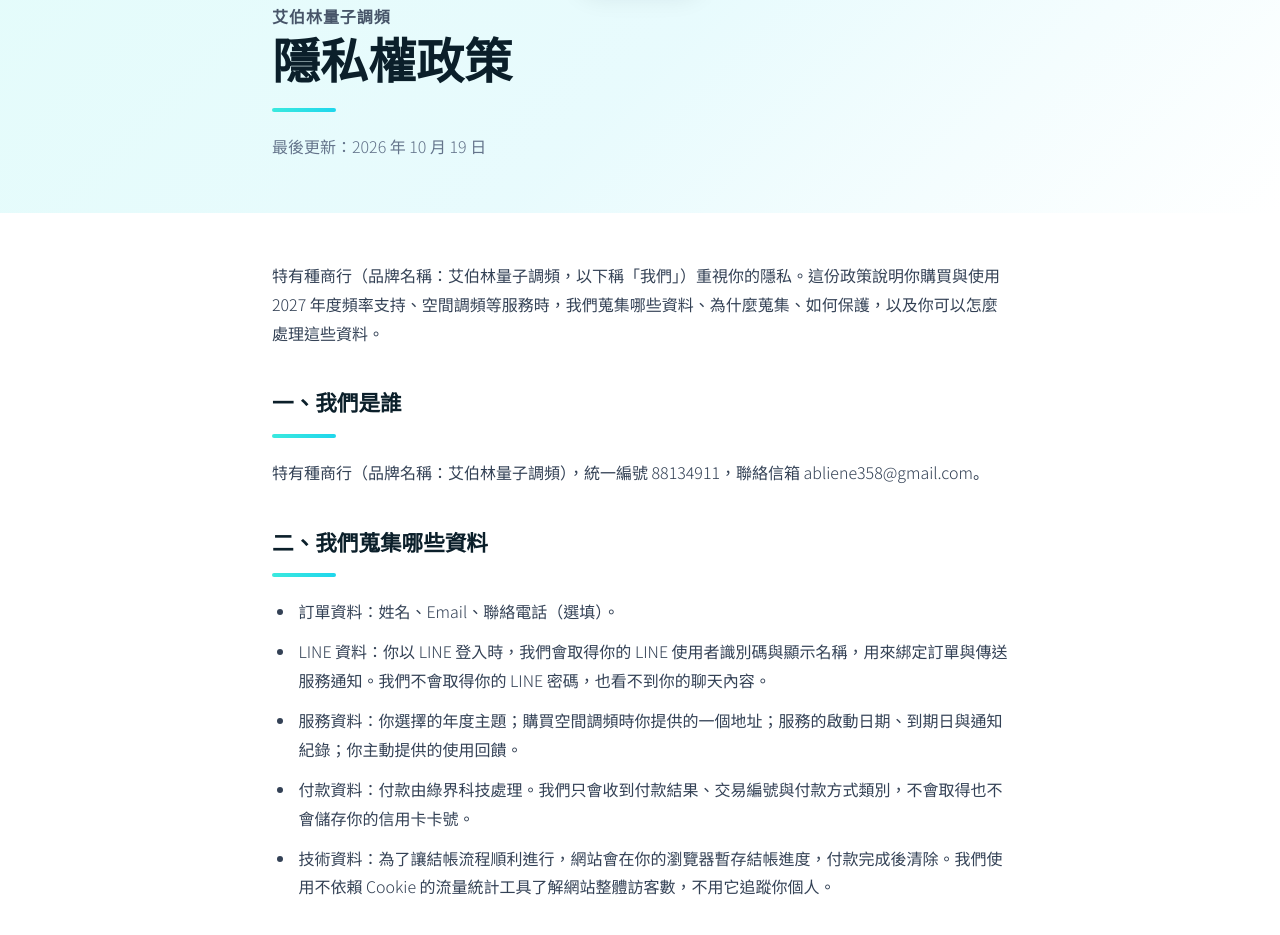
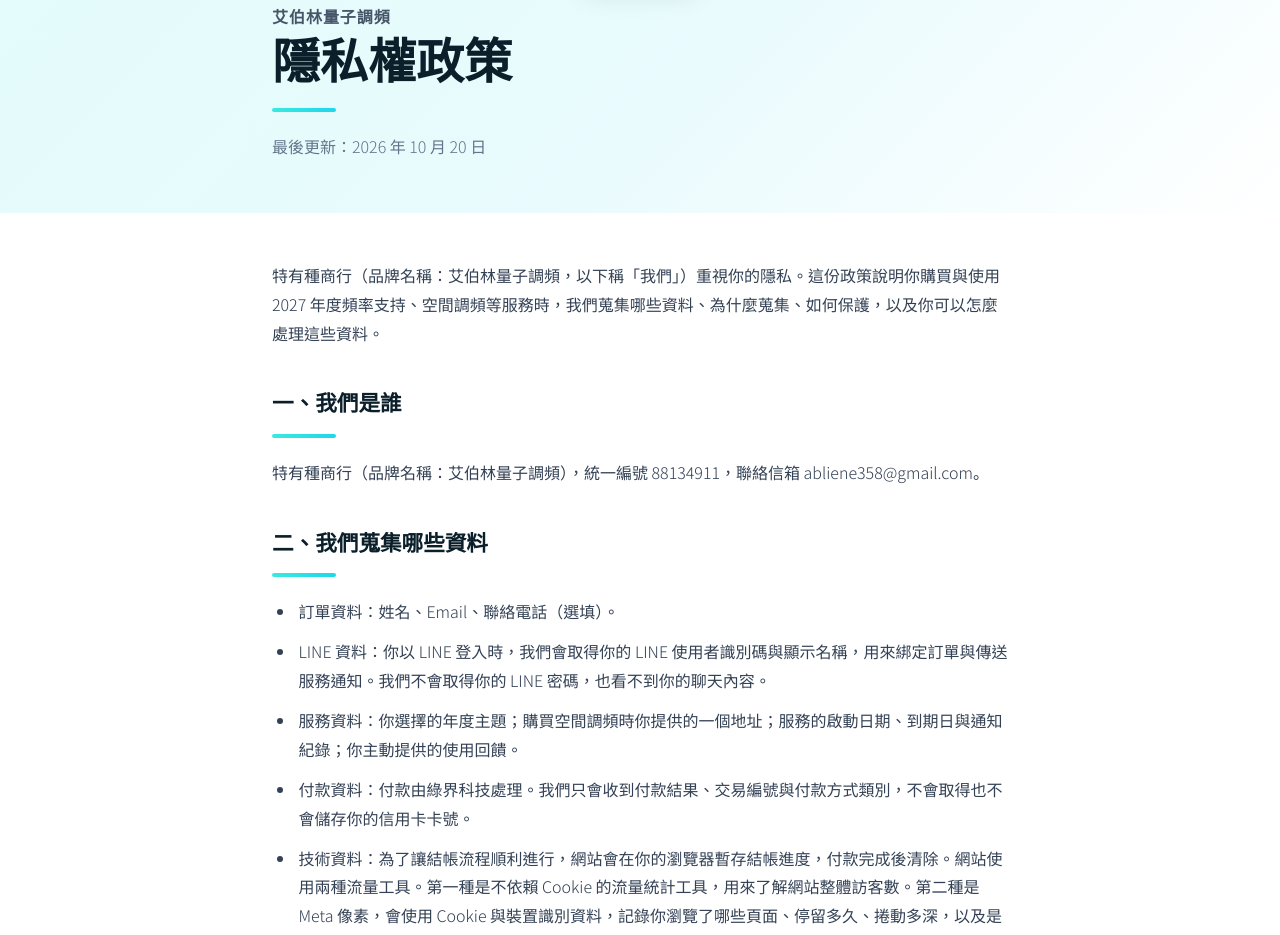
Before and after one commit to kern0907-303/erickfirm-website, a React (Vite) app: page /abl/privacy in a window 1280 px wide. Shown: the part 220-1155 px from the top of the page. Built offline with nearby package versions, Linux system fonts and the light colour scheme.

Commit message:
隱私權政策加入 Meta 像素說明並修正頁面內容。

```diff
--- a/src/content/ablLegal.js
+++ b/src/content/ablLegal.js
@@ -16,7 +16,7 @@ const contactCard = {
 
 export const privacy = {
   title: '隱私權政策',
-  lastUpdated: '2026 年 10 月 19 日',
+  lastUpdated: '2026 年 10 月 20 日',
   description: '了解艾伯林量子調頻如何蒐集、使用、保存與保護你的個人資料。',
   intro: '特有種商行（品牌名稱：艾伯林量子調頻，以下稱「我們」）重視你的隱私。這份政策說明你購買與使用 2027 年度頻率支持、空間調頻等服務時，我們蒐集哪些資料、為什麼蒐集、如何保護，以及你可以怎麼處理這些資料。',
   sections: [
@@ -29,7 +29,7 @@ export const privacy = {
         'LINE 資料：你以 LINE 登入時，我們會取得你的 LINE 使用者識別碼與顯示名稱，用來綁定訂單與傳送服務通知。我們不會取得你的 LINE 密碼，也看不到你的聊天內容。',
         '服務資料：你選擇的年度主題；購買空間調頻時你提供的一個地址；服務的啟動日期、到期日與通知紀錄；你主動提供的使用回饋。',
         '付款資料：付款由綠界科技處理。我們只會收到付款結果、交易編號與付款方式類別，不會取得也不會儲存你的信用卡卡號。',
-        '技術資料：為了讓結帳流程順利進行，網站會在你的瀏覽器暫存結帳進度，付款完成後清除。我們使用不依賴 Cookie 的流量統計工具了解網站整體訪客數，不用它追蹤你個人。',
+        '技術資料：為了讓結帳流程順利進行，網站會在你的瀏覽器暫存結帳進度，付款完成後清除。網站使用兩種流量工具。第一種是不依賴 Cookie 的流量統計工具，用來了解網站整體訪客數。第二種是 Meta 像素，會使用 Cookie 與裝置識別資料，記錄你瀏覽了哪些頁面、停留多久、捲動多深，以及是否點擊結帳或 LINE 連結，用於衡量廣告成效，以及向瀏覽過本網站的人顯示我們的廣告。網站不會把你的姓名、Email 或付款資料傳給 Meta。你可以在 Facebook 或 Instagram 的廣告偏好設定中關閉依據瀏覽行為顯示的廣告，也可以在瀏覽器設定中封鎖第三方 Cookie。',
       ] },
     ] },
     { title: '三、我們如何使用這些資料', blocks: [
@@ -40,13 +40,14 @@ export const privacy = {
         '履行法令義務，例如稅務與帳務保存。',
         '在去識別化後，用於改善服務。',
       ] },
-      { type: 'p', text: '我們不會販售你的個人資料，也不會把你的資料用於與服務無關的廣告。未經你另外同意，不會將你的資料、地址或使用內容作為案例或見證對外展示。' },
+      { type: 'p', text: '我們不會販售你的個人資料，也不會把你的資料提供給第三方用於他們自己的廣告。網站瀏覽資料只會透過 Meta 像素，用於衡量與投放我們自己的廣告。未經你另外同意，不會將你的資料、地址或使用內容作為案例或見證對外展示。' },
     ] },
     { title: '四、我們會把資料交給誰', blocks: [
       { type: 'ul', items: [
         '綠界科技：處理信用卡付款。',
         'LINE：登入與服務通知。',
         'Cloudflare：網站與系統運作。',
+        'Meta：網站的 Meta 像素，用於廣告成效衡量與再行銷。',
         'Supabase：資料庫。',
         'Telegram：僅用於我們內部的營運提醒，內容只包含訂單編號、商品與金額，不含你的姓名或聯絡方式。',
       ] },
--- a/src/pages/AblLegalPage.jsx
+++ b/src/pages/AblLegalPage.jsx
@@ -22,7 +22,7 @@ const renderBlock = (block, index) => {
 
 const AblLegalPage = () => {
   const { pathname } = useLocation();
-  const document = pathname.endsWith('/privacy') ? privacy : terms;
+  const document = pathname.replace(/\/+$/, '') === '/abl/privacy' ? privacy : terms;
   const [logoFailed, setLogoFailed] = useState(false);
   const pageTitle = document.title + '｜' + LEGAL_BRAND;
 
```
